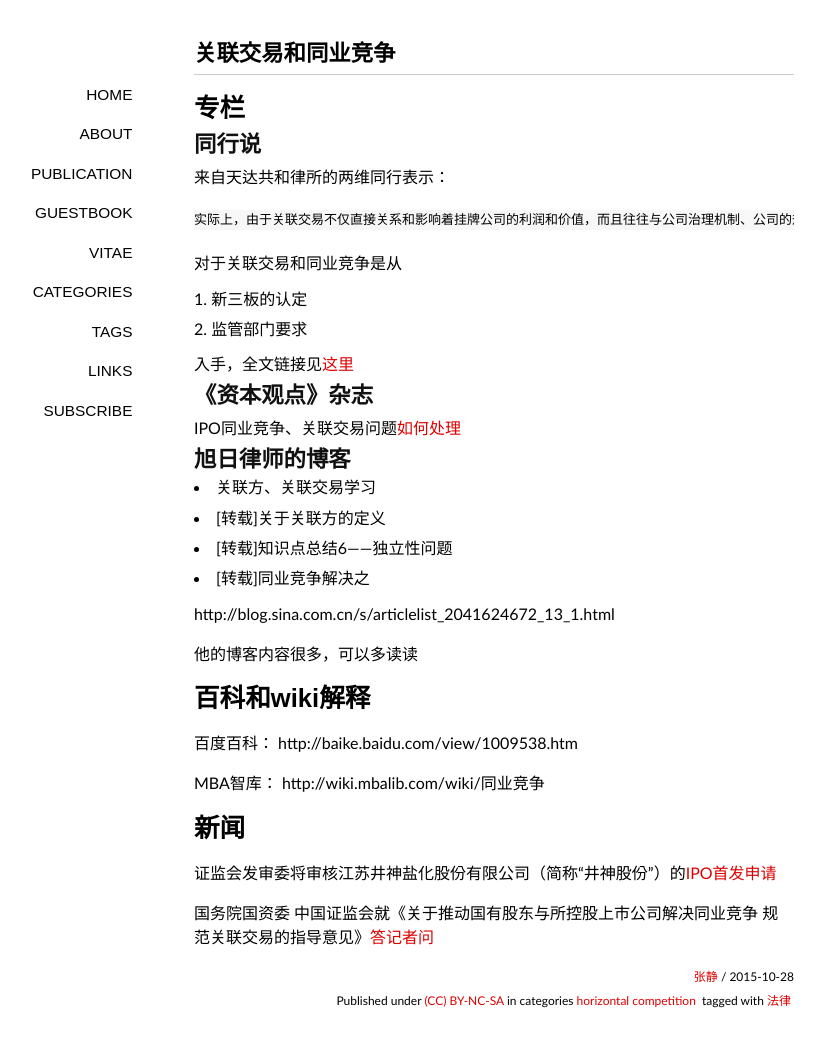
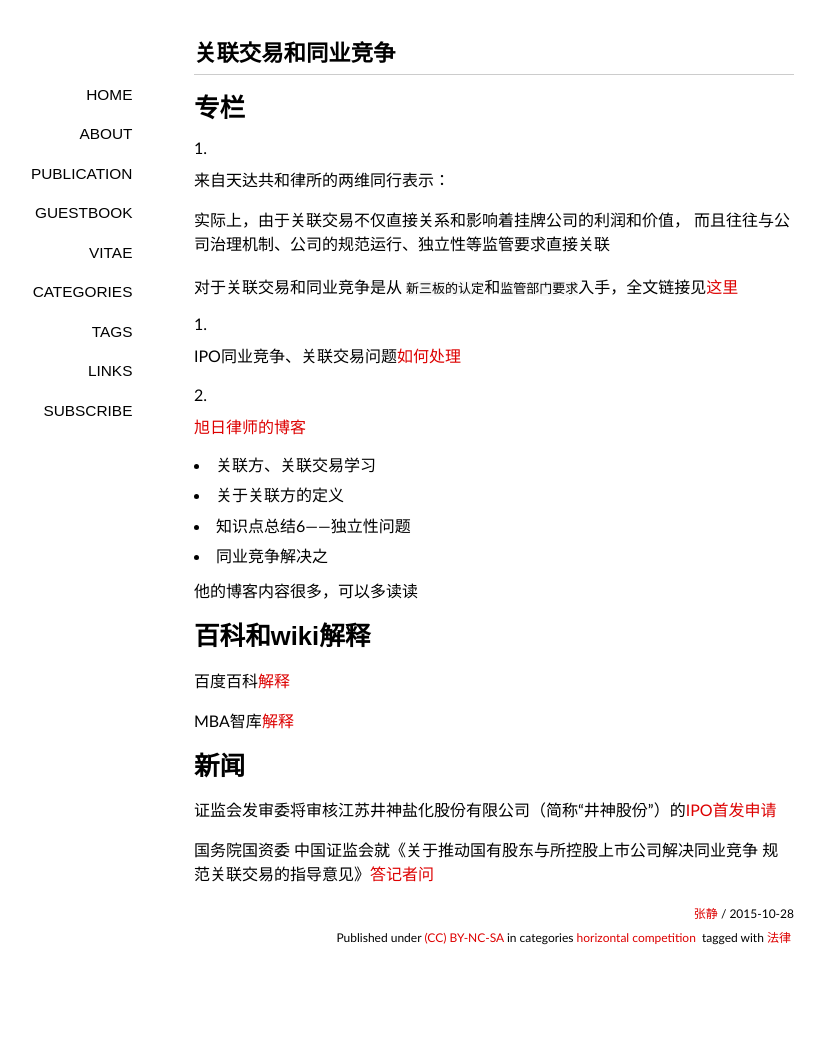
Before and after one commit to tolegalize/tolegalize.github.io, a Jekyll site: the page built from _posts/2015-10-28-connected-transactions.md, in a window 1280 px wide. Shown: the whole page, without its empty margins (146-971 px from the left). Built offline with Jekyll 4.4.1, drawn with Linux system fonts in a browser that asks for light colours; nearby versions of some CDN libraries; some web fonts are replaced; Markdown is read by kramdown in place of the engine named in the settings; comment, search, counter and statistics services are not loaded; after the commit the page ends 978 px from its top, so only the background shows below that.

Commit message:
new blog2

```diff
--- a/_posts/2015-10-28-connected-transactions.md
+++ b/_posts/2015-10-28-connected-transactions.md
@@ -8,39 +8,29 @@ tags: [法律]
 
 # 专栏
 
-## 同行说
+1. 来自天达共和律所的两维同行表示：
 
-来自天达共和律所的两维同行表示：
+	实际上，由于关联交易不仅直接关系和影响着挂牌公司的利润和价值，
+	而且往往与公司治理机制、公司的规范运行、独立性等监管要求直接关联
 
-	实际上，由于关联交易不仅直接关系和影响着挂牌公司的利润和价值，而且往往与公司治理机制、公司的规范运行、独立性等监管要求直接关联
+对于关联交易和同业竞争是从 `新三板的认定`和`监管部门要求`入手，全文链接见[这里](/upload/file/NewThirdBoard.pdf)
 
-对于关联交易和同业竞争是从
+2. IPO同业竞争、关联交易问题[如何处理](http://www.leadpe.com/capital/info/577)
 
-1. 新三板的认定
-2. 监管部门要求
-
-入手，全文链接见[这里](/upload/file/NewThirdBoard.pdf)
-
-## 《资本观点》杂志
-
-IPO同业竞争、关联交易问题[如何处理](http://www.leadpe.com/capital/info/577)
-
-## 旭日律师的博客
+3. [旭日律师的博客](http://blog.sina.com.cn/s/articlelist_2041624672_13_1.html)
 
 - 关联方、关联交易学习
-- [转载]关于关联方的定义
-- [转载]知识点总结6——独立性问题
-- [转载]同业竞争解决之
-
-http://blog.sina.com.cn/s/articlelist_2041624672_13_1.html
+- 关于关联方的定义
+- 知识点总结6——独立性问题
+- 同业竞争解决之
 
 他的博客内容很多，可以多读读
 
 # 百科和wiki解释
 
-百度百科： http://baike.baidu.com/view/1009538.htm
+百度百科[解释](http://baike.baidu.com/view/1009538.htm)
 
-MBA智库： http://wiki.mbalib.com/wiki/同业竞争
+MBA智库[解释](http://wiki.mbalib.com/wiki/同业竞争)
 
 # 新闻
 
```
